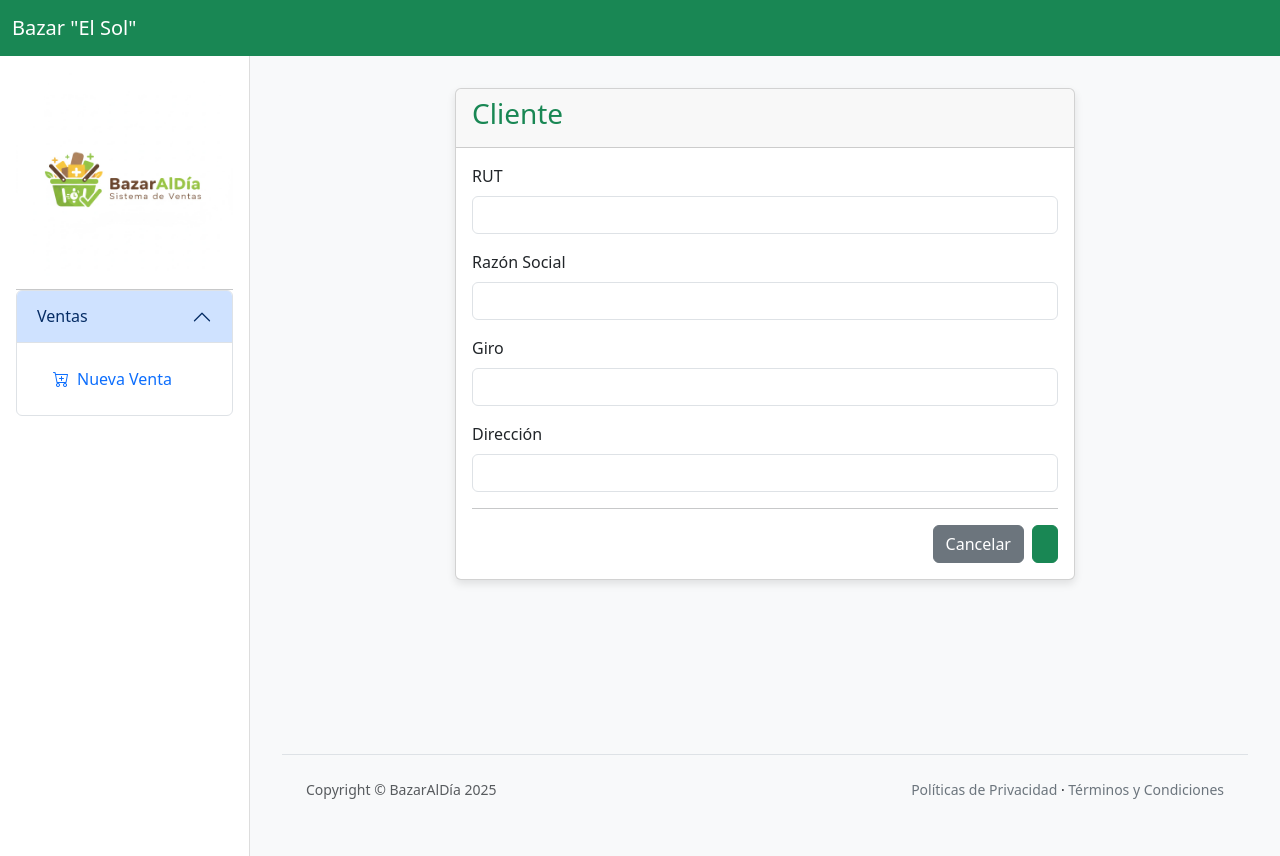
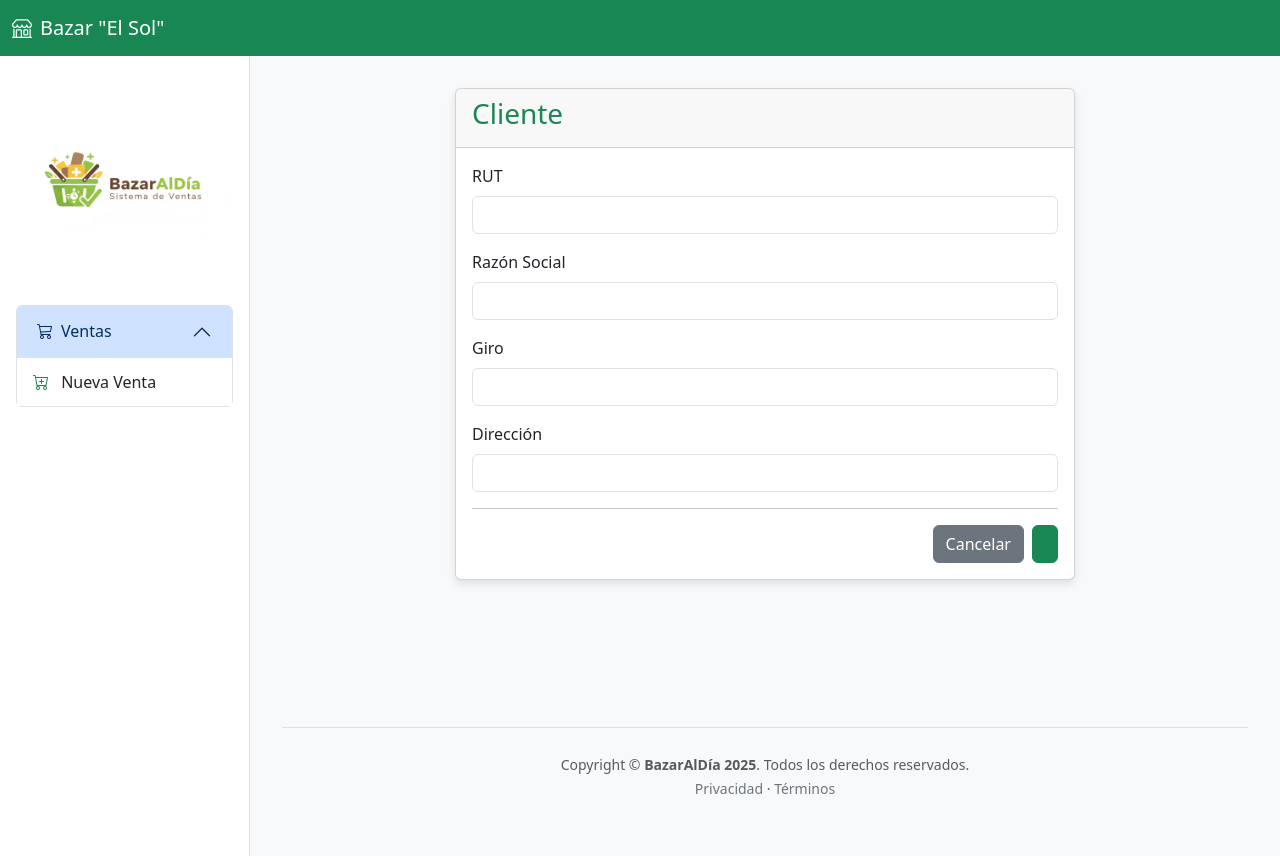
Before and after one commit to ceal2013/PROYECTO_INTEGRACION, a Django app: template templates/administracion/form_cliente.html in a window 1280 px wide. Run offline with Django 5.2, Linux system fonts and the light colour scheme; the template is opened without the code that fills it: values that come from a table or form of the project are taken from there, others are empty.

Commit message:
Mejora la plantilla base: actualiza el diseño de la barra de navegación, agrega iconos y optimiza el estilo de los mensajes de alerta.

```diff
--- a/templates/base_layout.html
+++ b/templates/base_layout.html
@@ -4,114 +4,172 @@
 <head>
     <meta charset="UTF-8">
     <meta name="viewport" content="width=device-width, initial-scale=1.0">
-    <link href="https://cdnjs.cloudflare.com/ajax/libs/font-awesome/6.0.0-beta3/css/all.min.css" rel="stylesheet">
     <link href="https://cdn.jsdelivr.net/npm/bootstrap@5.3.3/dist/css/bootstrap.min.css" rel="stylesheet">
     <link rel="stylesheet" href="https://cdn.jsdelivr.net/npm/bootstrap-icons@1.11.3/font/bootstrap-icons.min.css">
     <script src="https://cdn.jsdelivr.net/npm/bootstrap@5.3.3/dist/js/bootstrap.bundle.min.js"></script>
-    <link rel="icon" href="/static/iconobazar.png" type="image/png">
+
+    <link rel="icon" href="{% static 'iconobazar.png' %}" type="image/png">
     <title>Proyecto Bazar</title>
+
     <style>
-        body { background-color: #f4f4f4; }
-        .navbar { background-color: #198754; }
-        .navbar-brand, .nav-link, .navbar-text { color: #fff !important; }
-        .layout { display: flex; min-height: 100vh; }
-        .sidebar { width: 250px; background-color: #ffffff; border-right: 1px solid #ddd; padding: 1rem; }
+        body {
+            background-color: #f4f4f4;
+            margin: 0;
+        }
+        .navbar {
+            background-color: #198754;
+        }
+        .navbar-brand, .nav-link, .navbar-text {
+            color: #fff !important;
+        }
+
+        /* --- LAYOUT PRINCIPAL (Desktop) --- */
+        .layout {
+            display: flex;
+            min-height: 100vh; /* Ocupa toda la altura de la pantalla */
+            flex-direction: row; /* Sidebar a la izq, Contenido a la der */
+        }
+
+        .sidebar {
+            width: 250px;
+            background-color: #ffffff;
+            border-right: 1px solid #ddd;
+            padding: 1rem;
+            flex-shrink: 0; /* Evita que se encoja */
+        }
+
         .main-container {
             display: flex;
-            flex-direction: column;
-            flex-grow: 1;
+            flex-direction: column; /* Apila contenido y footer verticalmente */
+            flex-grow: 1; /* Ocupa todo el ancho restante */
             padding: 2rem;
             background-color: #f8f9fa;
-            min-height: 100vh; /* Ocupar al menos toda la altura de la pantalla */
+            width: 100%;
         }
-        .card { box-shadow: 0 4px 8px rgba(0,0,0,0.1); }
-        .card-title { color: #198754; }
+
+        .card {
+            box-shadow: 0 4px 8px rgba(0,0,0,0.1);
+        }
+        .card-title {
+            color: #198754;
+        }
+
+        /* --- MODO MÓVIL (Pantallas < 768px) --- */
+        @media (max-width: 768px) {
+            .layout {
+                flex-direction: column; /* Cambia a vertical: Menú arriba, contenido abajo */
+            }
+            .sidebar {
+                width: 100%;
+                height: auto;
+                border-right: none;
+                border-bottom: 1px solid #ddd;
+            }
+            .main-container {
+                padding: 1rem;
+            }
+        }
     </style>
 </head>
 <body>
-    <nav class="navbar navbar-expand-lg navbar-dark">
+
+    <nav class="navbar navbar-expand-lg navbar-dark sticky-top">
         <div class="container-fluid">
-        <a class="navbar-brand" href="{% url 'home' %}">Bazar "El Sol"</a>
+            <a class="navbar-brand" href="{% url 'home' %}">
+                <i class="bi bi-shop me-2"></i>Bazar "El Sol"
+            </a>
+            <button class="navbar-toggler" type="button" data-bs-toggle="collapse" data-bs-target="#navbarText">
+                <span class="navbar-toggler-icon"></span>
+            </button>
+
+            <div class="collapse navbar-collapse" id="navbarText">
                 {% if request.session.usuario_id %}
                     <div class="ms-auto d-flex align-items-center">
-                <p class="mb-0 text-white me-3">Usuario: <strong>{{ request.session.username }}</strong> ({{ request.session.rol }})</p>
+                        <span class="navbar-text me-3">
+                            <i class="bi bi-person-circle"></i>
+                            Usuario: <strong>{{ request.session.username }}</strong> ({{ request.session.rol }})
+                        </span>
                         <a href="{% url 'logout' %}" class="btn btn-outline-light btn-sm">Cerrar sesión</a>
                     </div>
                 {% endif %}
             </div>
+        </div>
     </nav>
+
     <div class="layout">
+
         <nav class="sidebar d-flex flex-column">
-        <div>
-            <div class="sidebar-header d-flex flex-column align-items-center">
-                <img src="{% static 'logobazar.jpg' %}" alt="Logo Bazar" style="max-width: 100%; height: auto;">
+            <div class="sidebar-header d-flex flex-column align-items-center mb-3">
+                <img src="{% static 'logobazar.jpg' %}" alt="Logo Bazar" style="max-width: 100%; height: auto; border-radius: 8px;">
             </div>
-            <hr class="my-0">
+
             <div class="accordion" id="sidebarAccordion">
                 <div class="accordion-item">
                     <h2 class="accordion-header">
                         <button class="accordion-button" type="button" data-bs-toggle="collapse" data-bs-target="#ventasCollapse">
-                            Ventas
+                            <i class="bi bi-cart3 me-2"></i> Ventas
                         </button>
                     </h2>
                     <div id="ventasCollapse" class="accordion-collapse collapse show" data-bs-parent="#sidebarAccordion">
-                        <div class="accordion-body">
+                        <div class="accordion-body p-0">
                             <ul class="list-group list-group-flush">
                                 <li class="list-group-item">
-                                    <a href="{% url 'crear_venta' %}" class="text-decoration-none d-flex align-items-center">
-                                        <i class="bi bi-cart-plus me-2"></i> Nueva Venta
+                                    <a href="{% url 'crear_venta' %}" class="text-decoration-none text-dark d-block py-1">
+                                        <i class="bi bi-cart-plus me-2 text-success"></i> Nueva Venta
                                     </a>
                                 </li>
                             </ul>
                         </div>
                     </div>
                 </div>
+
                 {% if request.session.rol == "Jefe de Ventas" %}
                 <div class="accordion-item">
                     <h2 class="accordion-header">
                         <button class="accordion-button collapsed" type="button" data-bs-toggle="collapse" data-bs-target="#reportesCollapse">
-                            Reportes
+                            <i class="bi bi-graph-up me-2"></i> Reportes
                         </button>
                     </h2>
                     <div id="reportesCollapse" class="accordion-collapse collapse" data-bs-parent="#sidebarAccordion">
-                        <div class="accordion-body">
+                        <div class="accordion-body p-0">
                             <ul class="list-group list-group-flush">
                                 <li class="list-group-item">
-                                    <a href="{% url 'control_dia' %}" class="text-decoration-none d-flex align-items-center">
-                                        <i class="bi bi-calendar-check me-2"></i> Control de Día
+                                    <a href="{% url 'control_dia' %}" class="text-decoration-none text-dark d-block py-1">
+                                        <i class="bi bi-calendar-check me-2 text-primary"></i> Control de Día
                                     </a>
                                 </li>
                                 <li class="list-group-item">
-                                    <a href="{% url 'reporte_diario' %}" class="text-decoration-none d-flex align-items-center">
-                                        <i class="bi bi-clipboard-data me-2"></i> Reporte Diario
+                                    <a href="{% url 'reporte_diario' %}" class="text-decoration-none text-dark d-block py-1">
+                                        <i class="bi bi-clipboard-data me-2 text-primary"></i> Reporte Diario
                                     </a>
                                 </li>
                             </ul>
                         </div>
                     </div>
                 </div>
+
                 <div class="accordion-item">
                     <h2 class="accordion-header">
                         <button class="accordion-button collapsed" type="button" data-bs-toggle="collapse" data-bs-target="#adminCollapse">
-                            Administración
+                            <i class="bi bi-gear me-2"></i> Administración
                         </button>
                     </h2>
                     <div id="adminCollapse" class="accordion-collapse collapse" data-bs-parent="#sidebarAccordion">
-                        <div class="accordion-body">
+                        <div class="accordion-body p-0">
                             <ul class="list-group list-group-flush">
                                 <li class="list-group-item">
-                                    <a href="{% url 'listar_productos' %}" class="text-decoration-none d-flex align-items-center">
-                                        <i class="bi bi-box-seam me-2"></i> Productos
+                                    <a href="{% url 'listar_productos' %}" class="text-decoration-none text-dark d-block py-1">
+                                        <i class="bi bi-box-seam me-2 text-warning"></i> Productos
                                     </a>
                                 </li>
                                 <li class="list-group-item">
-                                    <a href="{% url 'listar_clientes' %}" class="text-decoration-none d-flex align-items-center">
-                                        <i class="bi bi-person-lines-fill me-2"></i> Clientes
+                                    <a href="{% url 'listar_clientes' %}" class="text-decoration-none text-dark d-block py-1">
+                                        <i class="bi bi-person-lines-fill me-2 text-warning"></i> Clientes
                                     </a>
                                 </li>
                                 <li class="list-group-item">
-                                    <a href="{% url 'listar_usuarios' %}" class="text-decoration-none d-flex align-items-center">
-                                        <i class="bi bi-people-fill me-2"></i> Usuarios
+                                    <a href="{% url 'listar_usuarios' %}" class="text-decoration-none text-dark d-block py-1">
+                                        <i class="bi bi-people-fill me-2 text-warning"></i> Usuarios
                                     </a>
                                 </li>
                             </ul>
@@ -120,35 +178,36 @@
                 </div>
                 {% endif %}
             </div>
-        </div>
         </nav>
+
         <div class="main-container">
+
             {% if messages %}
-        <div class="container">
+            <div class="container-fluid mb-3">
                 {% for message in messages %}
-            <div class="alert alert-warning alert-dismissible fade show" role="alert">
+                <div class="alert alert-{{ message.tags }} alert-dismissible fade show shadow-sm" role="alert">
+                    {% if message.tags == 'success' %}<i class="bi bi-check-circle-fill me-2"></i>{% endif %}
+                    {% if message.tags == 'error' %}<i class="bi bi-exclamation-triangle-fill me-2"></i>{% endif %}
                     {{ message }}
                     <button type="button" class="btn-close" data-bs-dismiss="alert" aria-label="Close"></button>
                 </div>
                 {% endfor %}
             </div>
             {% endif %}
+
             {% block content %}
             {% endblock %}
 
-            <footer class="py-4 bg-light mt-auto border-top">
-                <div class="container-fluid px-4">
-                    <div class="d-flex align-items-center justify-content-between small">
-                        <div class="text-muted">Copyright &copy; BazarAlDía 2025</div>
-                        <div>
-                            <a href="#" class="text-decoration-none link-secondary">Políticas de Privacidad</a>
-                            &middot;
-                            <a href="#" class="text-decoration-none link-secondary">Términos y Condiciones</a>
-                        </div>
-                    </div>
+            <footer class="py-4 mt-auto border-top text-center text-muted" style="background-color: transparent;">
+                <div class="container-fluid">
+                    <small>
+                        Copyright &copy; <strong>BazarAlDía 2025</strong>. Todos los derechos reservados.
+                        <br>
+                        <a href="#" class="text-decoration-none link-secondary">Privacidad</a> &middot;
+                        <a href="#" class="text-decoration-none link-secondary">Términos</a>
+                    </small>
                 </div>
             </footer>
-    </div>
-</div>
-</body>
+
+        </div> </div> </body>
 </html>
```
Lines whose indentation alone changed are shown as unchanged.
